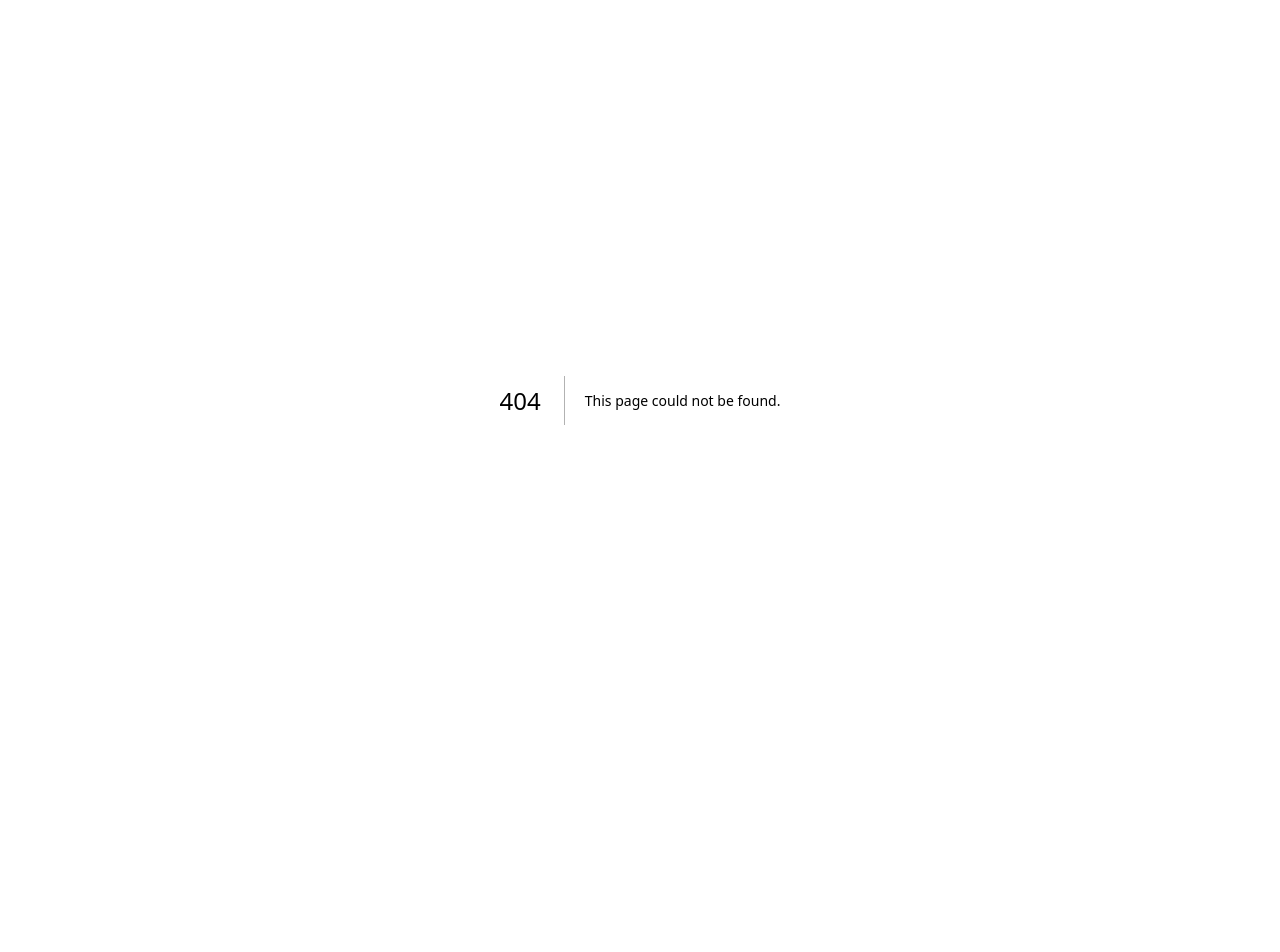
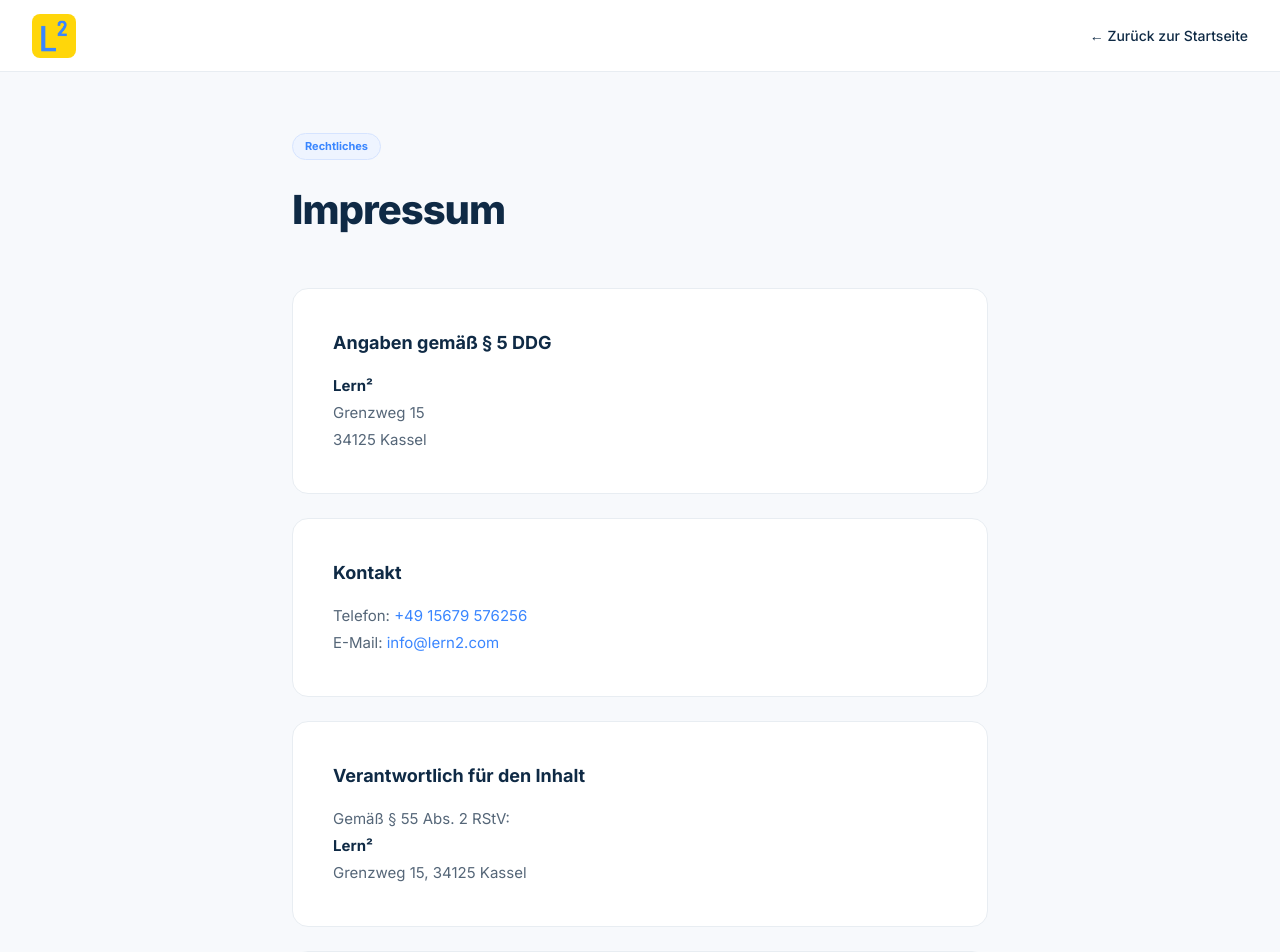
Before and after one commit to Lern-hoch-zwei/lern2-website, a Next.js app: page /impressum in a window 1280 px wide. Before the commit this address had no page. Shown: the top 952 px of the page. Before the commit the page ends 800 px from the top, so only its background shows below. Built offline with nearby package versions, Linux system fonts and the light colour scheme.

Commit message:
Create page.tsx

```diff
--- /dev/null
+++ b/app/impressum/page.tsx
@@ -0,0 +1,51 @@
+export default function Impressum() {
+  return (
+    <main style={{ fontFamily: "'Inter', sans-serif", backgroundColor: '#F7F9FC', minHeight: '100vh', padding: '0 0 80px' }}>
+
+      <nav style={{ padding: '0 32px', height: '72px', display: 'flex', justifyContent: 'space-between', alignItems: 'center', borderBottom: '1px solid #E8EDF2', backgroundColor: '#fff', position: 'sticky', top: 0, zIndex: 100 }}>
+        <a href="/" style={{ textDecoration: 'none' }}>
+          <img src="/logo.png" alt="Lern²" style={{ height: '44px', width: '44px', borderRadius: '8px', objectFit: 'cover' }} />
+        </a>
+        <a href="/" style={{ color: '#0F2A45', fontSize: '14px', textDecoration: 'none', fontWeight: '500' }}>← Zurück zur Startseite</a>
+      </nav>
+
+      <div style={{ maxWidth: '760px', margin: '0 auto', padding: '60px 32px' }}>
+        <div style={{ display: 'inline-block', backgroundColor: '#EEF4FF', color: '#3A86FF', fontSize: '11px', fontWeight: '700', padding: '4px 12px', borderRadius: '20px', marginBottom: '20px', border: '1px solid #D6E4FF' }}>Rechtliches</div>
+        <h1 style={{ fontSize: '40px', fontWeight: '800', color: '#0F2A45', marginBottom: '48px', letterSpacing: '-1px' }}>Impressum</h1>
+
+        <div style={{ backgroundColor: '#fff', borderRadius: '16px', padding: '40px', border: '1px solid #E8EDF2', marginBottom: '24px' }}>
+          <h2 style={{ fontSize: '18px', fontWeight: '700', color: '#0F2A45', marginBottom: '16px' }}>Angaben gemäß § 5 DDG</h2>
+          <p style={{ fontSize: '15px', color: '#556678', lineHeight: '1.8' }}>
+            <strong style={{ color: '#0F2A45' }}>Lern²</strong><br />
+            Grenzweg 15<br />
+            34125 Kassel
+          </p>
+        </div>
+
+        <div style={{ backgroundColor: '#fff', borderRadius: '16px', padding: '40px', border: '1px solid #E8EDF2', marginBottom: '24px' }}>
+          <h2 style={{ fontSize: '18px', fontWeight: '700', color: '#0F2A45', marginBottom: '16px' }}>Kontakt</h2>
+          <p style={{ fontSize: '15px', color: '#556678', lineHeight: '1.8' }}>
+            Telefon: <a href="tel:+4915679576256" style={{ color: '#3A86FF', textDecoration: 'none' }}>+49 15679 576256</a><br />
+            E-Mail: <a href="mailto:info@lern2.com" style={{ color: '#3A86FF', textDecoration: 'none' }}>info@lern2.com</a>
+          </p>
+        </div>
+
+        <div style={{ backgroundColor: '#fff', borderRadius: '16px', padding: '40px', border: '1px solid #E8EDF2', marginBottom: '24px' }}>
+          <h2 style={{ fontSize: '18px', fontWeight: '700', color: '#0F2A45', marginBottom: '16px' }}>Verantwortlich für den Inhalt</h2>
+          <p style={{ fontSize: '15px', color: '#556678', lineHeight: '1.8' }}>
+            Gemäß § 55 Abs. 2 RStV:<br />
+            <strong style={{ color: '#0F2A45' }}>Lern²</strong><br />
+            Grenzweg 15, 34125 Kassel
+          </p>
+        </div>
+
+        <div style={{ backgroundColor: '#fff', borderRadius: '16px', padding: '40px', border: '1px solid #E8EDF2' }}>
+          <h2 style={{ fontSize: '18px', fontWeight: '700', color: '#0F2A45', marginBottom: '16px' }}>Verbraucherstreitbeilegung</h2>
+          <p style={{ fontSize: '15px', color: '#556678', lineHeight: '1.8' }}>
+            Wir sind nicht bereit oder verpflichtet, an Streitbeilegungsverfahren vor einer Verbraucherschlichtungsstelle teilzunehmen.
+          </p>
+        </div>
+      </div>
+    </main>
+  )
+}
```
